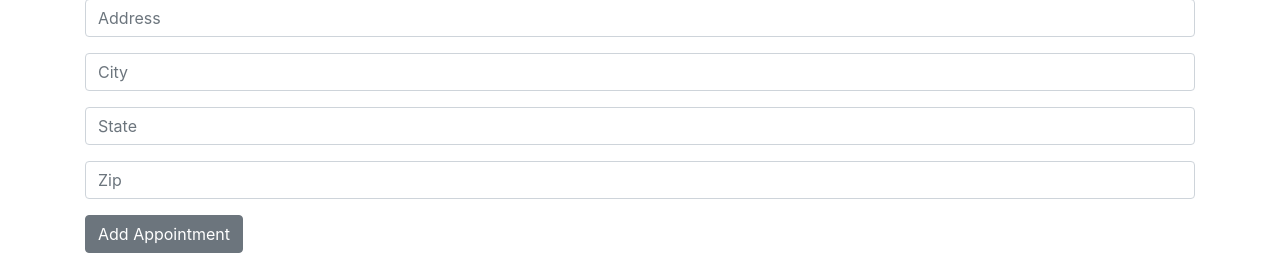
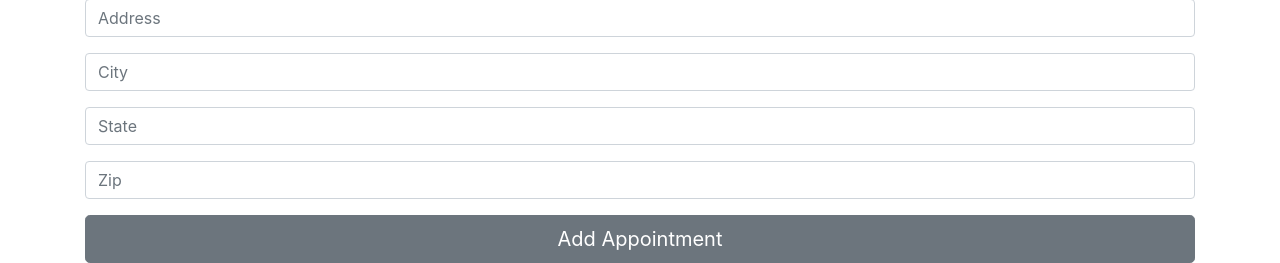
Before and after one commit to courthub74/MarysApptAppTwo, a Django app: page /add_address in a window 1280 px wide. Shown: the part 1059-1322 px from the top of the page. Run offline with Django 3.2, Linux system fonts and the light colour scheme; some libraries are stand-ins or nearby versions.

Commit message:
Large Buttons

```diff
--- a/address_book/templates/add_address.html
+++ b/address_book/templates/add_address.html
@@ -85,7 +85,7 @@
 		</div>
 
 
-		<button type="submit" class="btn btn-secondary">Add Appointment</button>
+		<button type="submit" class="btn btn-lg btn-block btn-secondary">Add Appointment</button>
 	</form>
 
 
```
